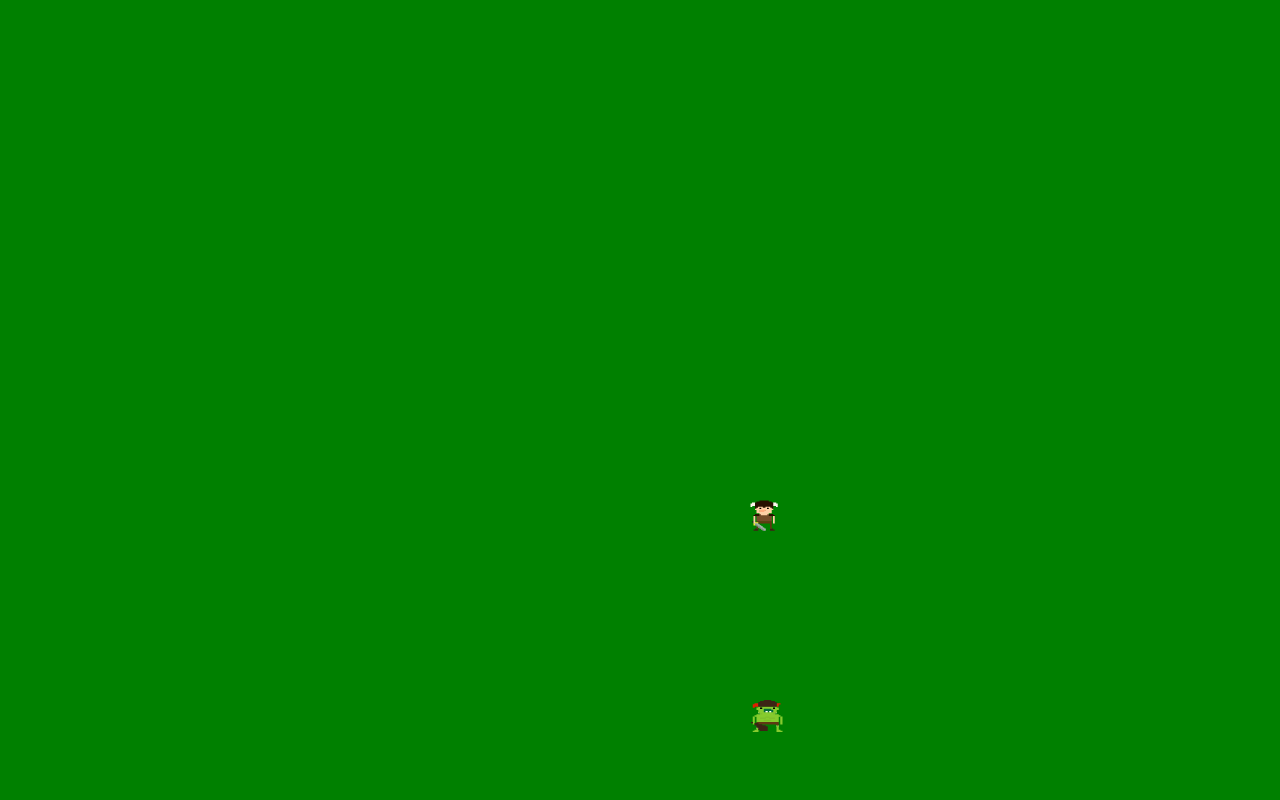
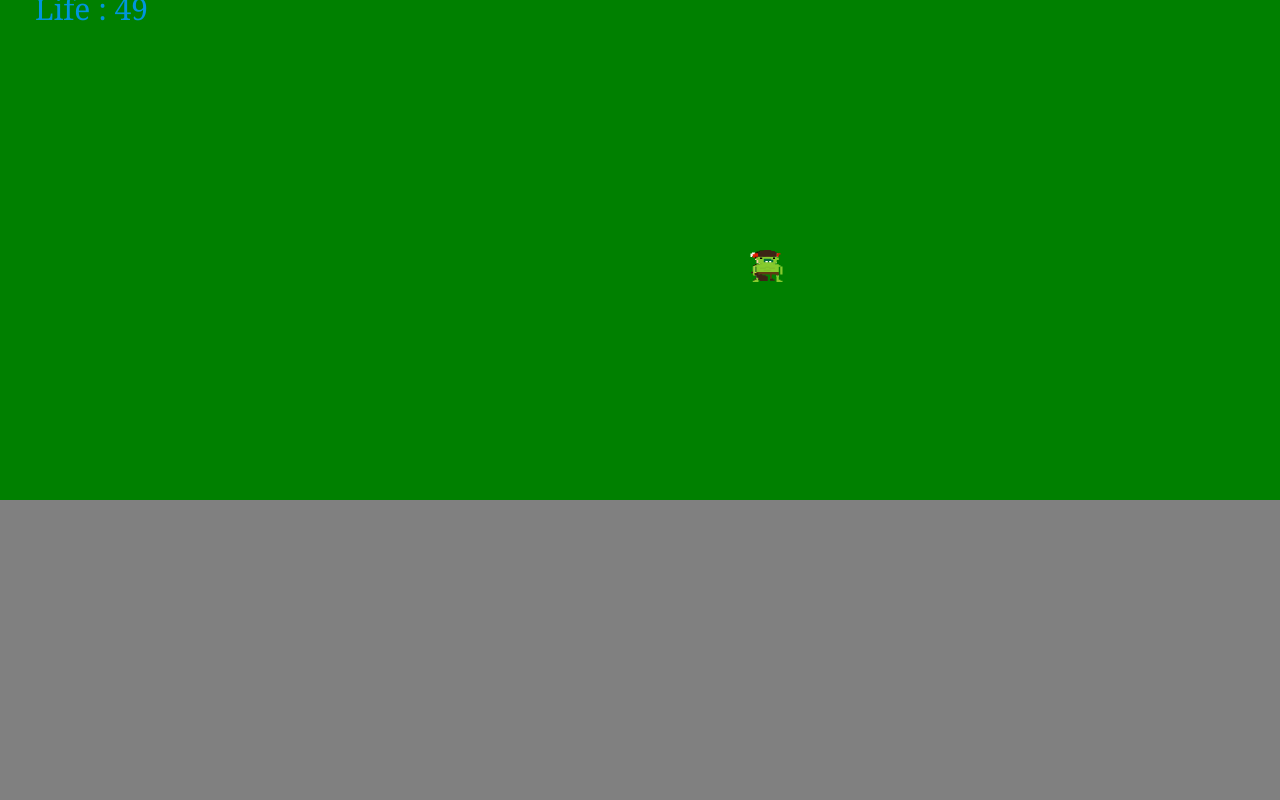
Before and after one commit to DanGolawski/ShooterJS, a plain HTML site: page index.html in a window 1280 px wide. Shown: the top 800 px of the page. Drawn offline with Linux system fonts and the light colour scheme.

Commit message:
end game screen has been implemented

```diff
--- a/index.css
+++ b/index.css
@@ -5,8 +5,31 @@
 
 body {
     overflow: hidden;
+    width: 100vw;
+    height: 100vh;
+    background: black;
+}
+
+#mainContainer {
+    width: 100vw;
+    height: 100vh;
+    background: grey;
 }
 
 #canvas {
     background: green;
 }
+
+#gameOverWindow {
+    position: absolute;
+    width: 80vw;
+    height: 80vh;
+    left: 10vw;
+    top: 10vh;
+    background: url('./images/gameOverScreen.JPG');
+    background-position: center;
+    background-repeat: no-repeat;
+    background-size: cover;
+    border-radius: 20px;
+    visibility: hidden;
+}
--- a/index.html
+++ b/index.html
@@ -9,7 +9,12 @@
 </head>
 
 <body>
-    <canvas id="canvas"></canvas>
+    <div id="mainContainer">
+        <div id="gameOverWindow"></div>
+        <canvas id="canvas"></canvas>
+    </div>
+
+
 </body>
 
 </html>
--- a/index.js
+++ b/index.js
@@ -3,7 +3,11 @@ window.onload = () => {
     let canvas = document.querySelector('#canvas');
     let ctx = canvas.getContext('2d');
     canvas.width = 1500;
-    canvas.height = 1000;
+    canvas.height = 500;
+    ctx.font = "30px Georgia";
+
+    let gameIsOver = false;
+    let monsterTimer;
 
     // SHOOTER
     let shooterImage = new Image();
@@ -51,19 +55,67 @@ window.onload = () => {
     let upKeyPressed = false;
     let downKeyPressed = false;
 
-    handleKeyActions();
-    allowMonsterAppear();
-    render();
+    startGame();
+
+    function startGame() {
+        handleKeyActions();
+        allowMonsterAppear();
+        render();
+    }
 
     function render() {
         ctx.clearRect(0, 0, canvas.width, canvas.height);
+        if (gameIsOver) {
+            return;
+        }
         changeShooterPosition();
         drawShooter();
         drawShoots();
         addMonsters();
         drawMonsters();
         checkIfMonstersShot();
+        checkIfShooterShot();
+        printGameState();
         requestAnimationFrame(render);
+    }
+
+    function printGameState() {
+        if (shooter) {
+            ctx.fillText(`Life : ${shooter.life}`, 35, 20);
+        }
+
+    }
+
+    function checkIfShooterShot() {
+        if (!shooter) {
+            return;
+        }
+        const x1 = shooter.x;
+        const x2 = shooter.x + shooter.width;
+        const y1 = shooter.y;
+        const y2 = shooter.y + shooter.height;
+        shooter.life -= countShootsForShooter(x1, x2, y1, y2);
+        if (shooter.life === 0) {
+            finishGame();
+        }
+    }
+
+    function countShootsForShooter(x1, x2, y1, y2) {
+        let shotCounter = 0;
+        for (let idx in monsterShoots) {
+            if (monsterShoots[idx].x > x1 && monsterShoots[idx].x < x2 && monsterShoots[idx].y > y1 && monsterShoots[idx].y < y2) {
+                shotCounter++
+                monsterShoots.splice(idx, 1);
+            }
+        }
+        return shotCounter;
+    }
+
+    function finishGame() {
+        gameIsOver = true;
+        canvas.style.visibility = 'hidden';
+        document.querySelector('#gameOverWindow').style.visibility = 'visible';
+        clearInterval(monsterTimer);
     }
 
     // creates shooter when image is already loaded
@@ -74,6 +126,7 @@ window.onload = () => {
             y: canvas.height / 2,
             width: shooterImageWidth,
             height: shooterImageHeight,
+            life: 50,
             speed: 10
         }
     }
@@ -201,7 +254,7 @@ window.onload = () => {
 
     // allows creating monsters when its time to do it
     function allowMonsterAppear() {
-        setInterval(() => { allowNextMonster = true }, monsterInterval);
+        monsterTimer = setInterval(() => { allowNextMonster = true }, monsterInterval);
     }
 
     // adds new monster when flag is on 'true' and image is loaded
@@ -303,7 +356,7 @@ window.onload = () => {
             const x2 = monsters[idx].x + monsters[idx].width;
             const y1 = monsters[idx].y;
             const y2 = monsters[idx].y + monsters[idx].height;
-            const shotCount = countShoots(x1, x2, y1, y2);
+            const shotCount = countShootsForMonster(x1, x2, y1, y2);
             if (shotCount > 0) {
                 monsters[idx].life -= shotCount;
                 monsters[idx].stop();
@@ -316,7 +369,7 @@ window.onload = () => {
         }
     }
 
-    function countShoots(x1, x2, y1, y2) {
+    function countShootsForMonster(x1, x2, y1, y2) {
         let shotCounter = 0;
         for (let idx in shooterShoots) {
             // console.log(x1, x2, shoot.x, '----', y1, y2, shoot.y)
@@ -331,7 +384,6 @@ window.onload = () => {
     function changeMonsterNumber() {
         if (monsterNumber < 5) {
             monsterNumber = Math.ceil(0.1 * monstersKilled + 1);
-            console.log('MONSTER NUMBER : ', monsterNumber);
         }
     }
 }
```
Also changed, not shown: images/gameOverScreen.JPG (added).
